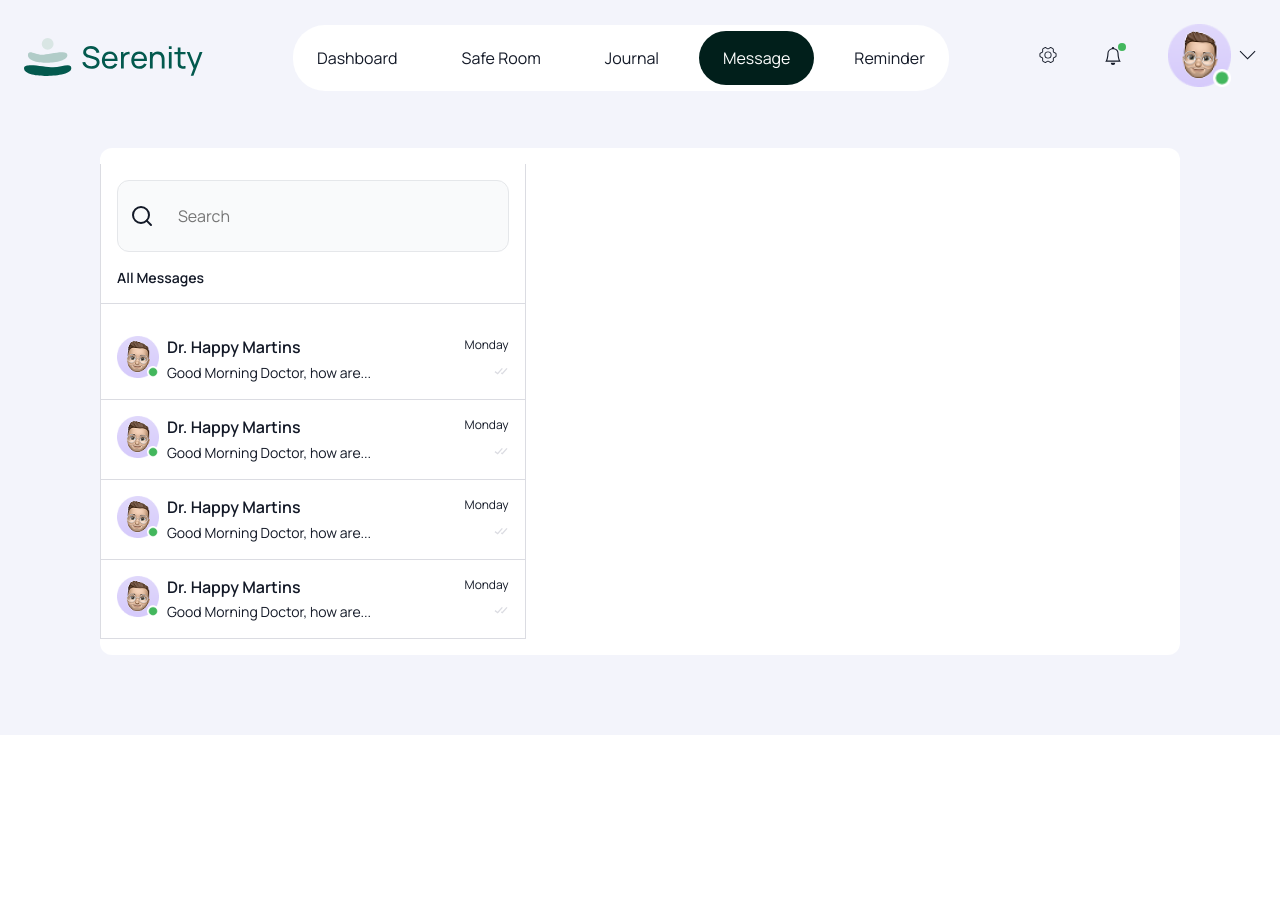
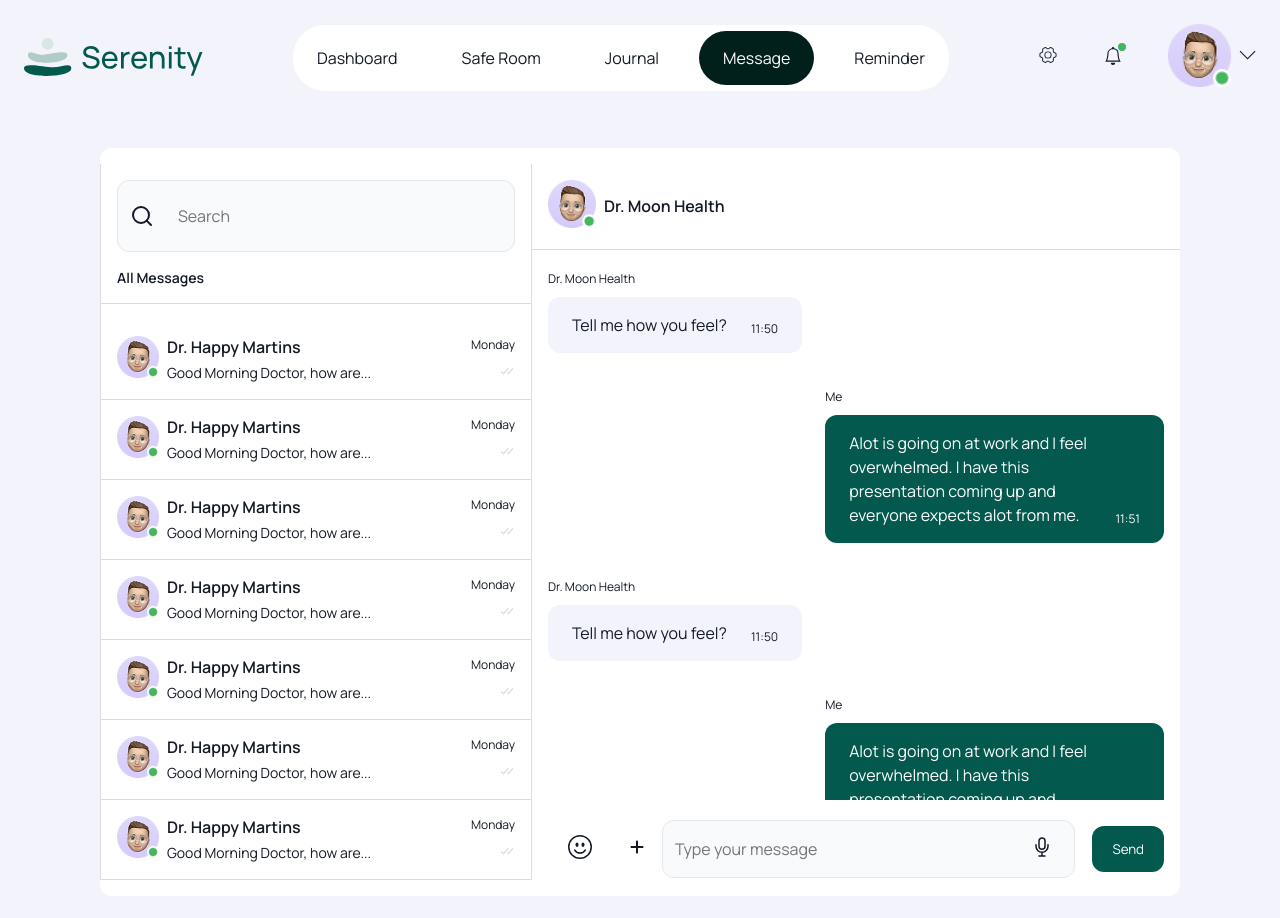
Before and after one commit to okiemuteidjerhe/serenity, a React (Vite) app: page /message in a window 1280 px wide. Shown: the top 918 px of the page. Before the commit the page ends 800 px from the top, so only its background shows below. Built offline with nearby package versions, Linux system fonts and the light colour scheme.

Commit message:
Added view entry functionality to Journal.jsx, completed the markup for the right side of Message.jsx, added emojipicker. Fixed the fonts not showing issue

```diff
--- a/index.html
+++ b/index.html
@@ -2,12 +2,9 @@
 <html lang="en">
   <head>
     <meta charset="UTF-8" />
-    <link rel="preconnect" href="https://fonts.googleapis.com" />
-    <link rel="preconnect" href="https://fonts.gstatic.com" crossorigin />
-    <link
-      href="https://fonts.googleapis.com/css2?family=Manrope:wght@200..800&family=Quicksand:wght@300..700display=swap"
-      rel="stylesheet"
-    />
+    <link rel="preconnect" href="https://fonts.googleapis.com">
+<link rel="preconnect" href="https://fonts.gstatic.com" crossorigin>
+<link href="https://fonts.googleapis.com/css2?family=Manrope:wght@200..800&family=Quicksand:wght@300..700&display=swap" rel="stylesheet">
     <meta name="viewport" content="width=device-width, initial-scale=1.0" />
     <title>Serenity</title>
   </head>
--- a/package.json
+++ b/package.json
@@ -10,6 +10,7 @@
     "preview": "vite preview"
   },
   "dependencies": {
+    "emoji-picker-react": "^4.12.2",
     "react": "^19.1.0",
     "react-dom": "^19.1.0",
     "react-icons": "^5.5.0",
--- a/src/pages/Message.jsx
+++ b/src/pages/Message.jsx
@@ -1,31 +1,78 @@
-import styles from '../styles/Message.module.css'
-import Avatar from '../images/Avatar.png'
-import { FiSearch } from 'react-icons/fi'
-import { BiCheckDouble } from 'react-icons/bi'
-import NavBar from '../components/NavBar'
+import styles from "../styles/Message.module.css";
+import Avatar from "../images/Avatar.png";
+import { FiSearch } from "react-icons/fi";
+import { BiCheckDouble } from "react-icons/bi";
+import NavBar from "../components/NavBar";
+import { BsEmojiSmile } from "react-icons/bs";
+import { FaPlus } from "react-icons/fa6";
+import { IoMicOutline } from "react-icons/io5";
+import EmojiPicker from 'emoji-picker-react'
+import { useState } from "react";
 
 const allMessages = [
   {
-        name:"Dr.  Happy Martins",
-        message: "Good Morning Doctor, how are..."
+    id:1,
+    name: "Dr.  Happy Martins",
+    message: "Good Morning Doctor, how are...",
   },
   {
-        name:"Dr.  Happy Martins",
-        message: "Good Morning Doctor, how are..."
+    id:2,
+    name: "Dr.  Happy Martins",
+    message: "Good Morning Doctor, how are...",
   },
   {
-        name:"Dr.  Happy Martins",
-        message: "Good Morning Doctor, how are..."
+    id:3,
+    name: "Dr.  Happy Martins",
+    message: "Good Morning Doctor, how are...",
   },
   {
-        name:"Dr.  Happy Martins",
-        message: "Good Morning Doctor, how are..."
+    id:4,
+    name: "Dr.  Happy Martins",
+    message: "Good Morning Doctor, how are...",
+  },
+  {
+    id:5,
+    name: "Dr.  Happy Martins",
+    message: "Good Morning Doctor, how are...",
+  },
+  {
+    id:6,
+    name: "Dr.  Happy Martins",
+    message: "Good Morning Doctor, how are...",
+  },
+  {
+    id:7,
+    name: "Dr.  Happy Martins",
+    message: "Good Morning Doctor, how are...",
+  },
+  {
+    id:7,
+    name: "Dr.  Happy Martins",
+    message: "Good Morning Doctor, how are...",
+  },
+];
+export default function Message() {
+const[isOpen, setIsOpen] = useState(false)
+const[chatInput, setChatInput] = useState("")
+
+function handleShowEmojiPicker(){
+    setIsOpen(prev=>!prev)
 }
-]
-export default function Message(){
-    const messageArr = allMessages.map(e=>{
-        return(
-            <div className={styles.message}>
+
+function handleChatInput(e){
+    const text = e.target.value;
+    setChatInput(text);
+}
+
+function handleEmoji(emojiObj){
+    setChatInput(prev=>prev + emojiObj.emoji)
+}
+
+  const messageArr = allMessages.map((e) => {
+    return (
+      <div
+      key={e.id}
+      className={styles.message}>
         <div className={styles.avatarCtn}>
           <img src={Avatar} alt="" />
         </div>
@@ -36,31 +83,102 @@ export default function Message(){
           </div>
           <div className={styles.bottom}>
             <p>{e.message}</p>
-                        <BiCheckDouble color='#DBDCE2'/>
+            <BiCheckDouble color="#DBDCE2" />
           </div>
         </div>
       </div>
-        )
-    })
+    );
+  });
 
-    return(
+  return (
     <div className={styles.body}>
-            <NavBar/>
+      <NavBar />
       <section className={styles.messageSection}>
         <div className={styles.left}>
           <div className={styles.box}>
             <div className={styles.inputB}>
-                                        <FiSearch size={24}/>
-                                        <input type="text" placeholder="Search"/>
+              <FiSearch size={24} />
+              <input type="text" placeholder="Search" />
             </div>
             <p>All Messages</p>
           </div>
-                                <div className={styles.allMessages}>
-                                    {messageArr}
+          <div className={styles.allMessages}>{messageArr}</div>
+        </div>
+
+        <div className={styles.right}>
+            <div className={styles.user}>
+                <div className={styles.userAvatar}>
+                    <img src={Avatar} alt="" />
+                </div>
+                <h3>Dr. Moon Health</h3>
+            </div>
+            <div className={styles.chatArea}>
+                <div className={`${styles.chat} ${styles.otherPerson}`}>
+                    <span>Dr. Moon Health</span>
+                    <div className={styles.actualChat}>
+                        <p>Tell me how you feel?</p>
+                        <span>11:50</span>
+                    </div>
+                </div>
+                <div className={`${styles.chat} ${styles.own}`}>
+                    <span>Me</span>
+                    <div className={styles.actualChat}>
+                        <p>
+                        Alot is going on at work and I feel overwhelmed. I have this presentation coming up and everyone expects alot from me.
+                        </p>
+                        <span>11:51</span>
+                    </div>
+                </div>
+                <div className={`${styles.chat} ${styles.otherPerson}`}>
+                    <span>Dr. Moon Health</span>
+                    <div className={styles.actualChat}>
+                        <p>Tell me how you feel?</p>
+                        <span>11:50</span>
+                    </div>
+                </div>
+                <div className={`${styles.chat} ${styles.own}`}>
+                    <span>Me</span>
+                    <div className={styles.actualChat}>
+                        <p>
+                        Alot is going on at work and I feel overwhelmed. I have this presentation coming up and everyone expects alot from me.
+                        </p>
+                        <span>11:51</span>
+                    </div>
+                </div>
+                <div className={`${styles.chat} ${styles.otherPerson}`}>
+                    <span>Dr. Moon Health</span>
+                    <div className={styles.actualChat}>
+                        <p>Tell me how you feel?</p>
+                        <span>11:50</span>
+                    </div>
+                </div>
+                <div className={`${styles.chat} ${styles.own}`}>
+                    <span>Me</span>
+                    <div className={styles.actualChat}>
+                        <p>
+                        Alot is going on at work and I feel overwhelmed. I have this presentation coming up and everyone expects alot from me.
+                        </p>
+                        <span>11:51</span>
+                    </div>
                 </div>
             </div>
 
+            <div className={styles.inputArea}>
+                <div className={styles.emoji}>
+                    <button onClick={handleShowEmojiPicker}><BsEmojiSmile size={24}/></button>
+                    <div className={styles.pickerCtn}>
+                        <EmojiPicker open={isOpen} onEmojiClick={handleEmoji} className={styles.EmojiPicker}/>
+                    </div>
+                </div>
+                <button><FaPlus size={16}/></button>
+                <div className={styles.input}>
+                    <input type="text" name="chatMessage" placeholder="Type your message" value={chatInput} onChange={handleChatInput}/>
+                    <button><IoMicOutline size={24}/></button>
+                </div>
+                <button>Send</button>
+            </div>
+        </div>
       </section>
     </div>
-    )
+  );
 }
--- a/src/styles/Landing.module.css
+++ b/src/styles/Landing.module.css
@@ -230,6 +230,7 @@ ul{
     border-radius: 12px;
     color: var(--alternate-button-color);
     cursor: pointer;
+    z-index: 10;
 }
 .lfoot{
     display: grid;
@@ -303,7 +304,7 @@ ul{
     right: 0;
 }
 
-@media screen and (max-width: 440px) {
+@media screen and (max-width: 760px) {
     .middleNav, .rightNav{
         display: none;
     }
--- a/src/styles/Message.module.css
+++ b/src/styles/Message.module.css
@@ -9,7 +9,7 @@
     background-color: #fff;
     display: grid;
     grid-template-columns: 2fr 3fr;
-    gap: 16px;
+    /* gap: 16px; */
     padding: 16px 0;
     border-radius: 12px;
 }
@@ -44,6 +44,8 @@
 }
 .allMessages{
     display: grid;
+    max-height: 560px;
+    overflow-y: auto;
 }
 .message{
     display: flex;
@@ -76,3 +78,105 @@
     font-size: 0.875rem;
     font-weight: 400;
 }
+.right{
+    display: flex;
+    flex-direction: column;
+    /* justify-content: space-between; */
+    gap: 20px;
+}
+.user{
+    display: flex;
+    align-items: center;
+    gap: 8px;
+    padding: 16px;
+    border-bottom: 1px solid #DBDCE2;
+}
+.userAvatar{
+    width: 48px;
+}
+.user h3{
+    font-size: 1rem;
+    font-weight: 600;
+}
+.chatArea{
+    max-height: 530px;
+    overflow-y: auto;
+    flex-grow: 2;
+    padding: 0 16px;
+    display: flex;
+    flex-direction: column;
+    gap: 35px;
+}
+.chat{
+    max-width: 55%;
+    width: fit-content;
+    display: grid;
+    gap: 10px;
+}
+.chat span{
+    font-size: 0.75rem;
+    font-weight: 400;
+}
+.actualChat{
+    display: flex;
+    gap: 24px;
+    padding: 16px 24px;
+    border-radius: 12px;
+}
+.otherPerson{
+    align-self: flex-start;
+}
+.otherPerson .actualChat{
+    background-color: #F3F4FB;
+}
+.own{
+    align-self: flex-end;
+}
+.own .actualChat{
+    background-color: #03594E;
+    color: #fff;
+}
+.actualChat span{
+    align-self: flex-end;
+}
+.actualChat p{
+    font-size: 1rem;
+    font-weight: 400;
+    line-height: 24px;
+}
+.inputArea{
+    display: flex;
+    align-items: center;
+    gap: 17px;
+    padding: 0 16px;
+}
+.emoji{
+    position: relative;
+}
+.pickerCtn{
+    position: absolute;
+    bottom: 59px;
+    left: -10px;
+}
+.EmojiPicker ul{
+    flex-direction: column;
+}
+.emoji button, .inputArea button:not(:last-of-type), .inputArea .input button{
+    background-color: transparent;
+    color: var(--primary-color);
+}
+.inputArea button:last-of-type{
+    padding: 14px 20px;
+}
+.inputArea .input{
+    flex: 1;
+    display: flex;
+    gap: 12px;
+    background-color: #F9FAFB;
+    border: 1.5px solid #E5E7EA;
+    border-radius: 12px;
+}
+.inputArea .input input{
+    border: none;
+    flex-grow: 1;
+}
```
Also changed, not shown: src/pages/Journal.jsx (+29 -6 lines), src/pages/Reminder.jsx (+15 -4 lines), src/styles/Journal.module.css (+39 -7 lines), src/images/prescription1.png (renamed from src/images/prescription (1).png), 1 other file (tests, documents, lock files or other folders). Lines whose indentation alone changed are shown as unchanged.
